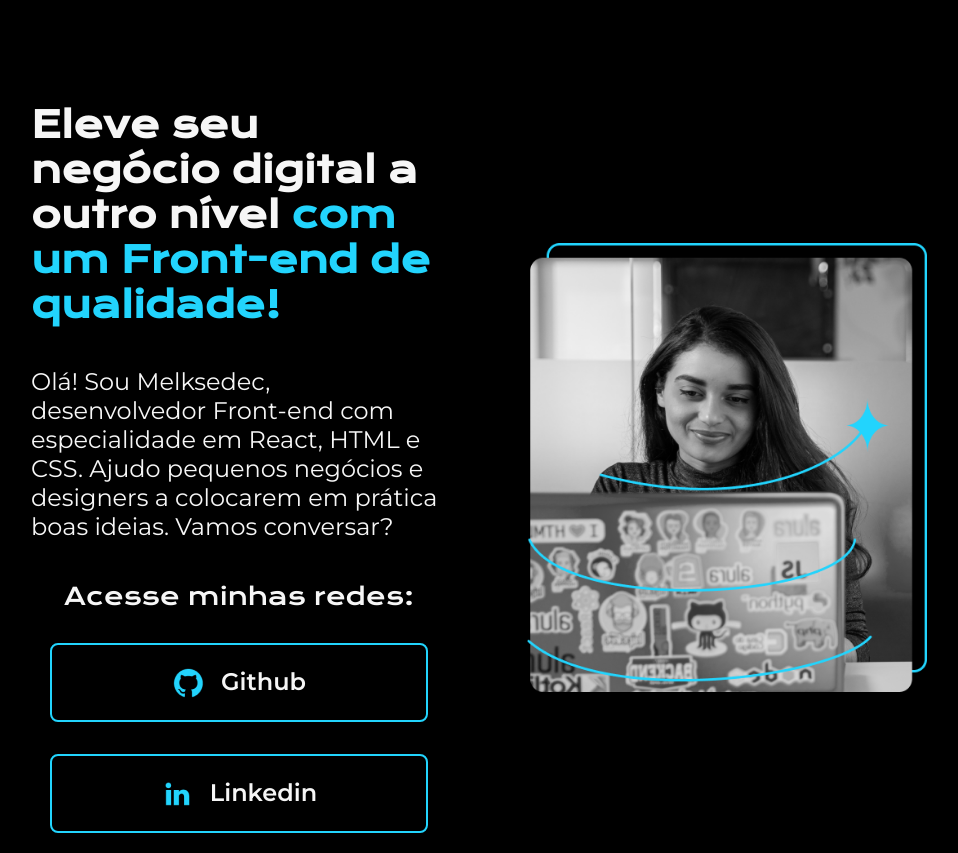
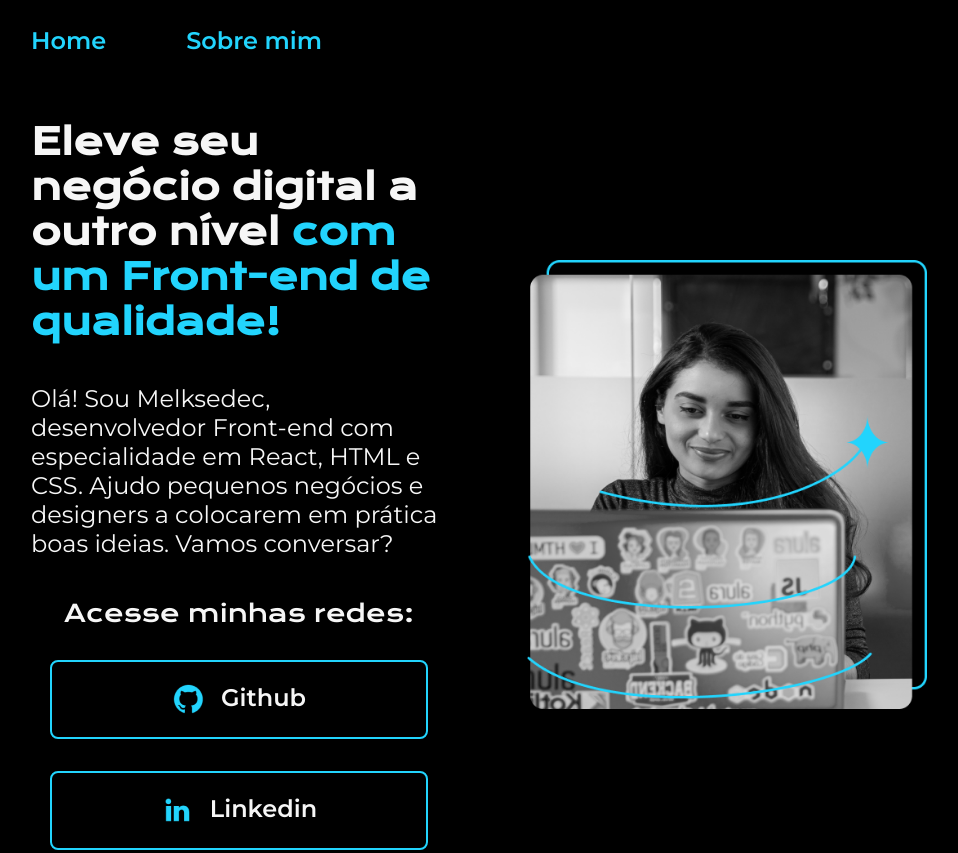
Before and after one commit to MelkAnt/portfolio---alura, a plain HTML site: page index.html in a window 1280 px wide. Shown: the top 853 px of the page, without its empty margins (161-1119 px from the left). Drawn offline with nearby package versions, Linux system fonts and the light colour scheme.

Commit message:
criação da página 'sobre mim' e navegação

```diff
--- a/index.html
+++ b/index.html
@@ -4,10 +4,15 @@
     <meta charset="UTF-8">
     <meta name="viewport" content="width=device-width, initial-scale=1.0">
     <title>Portfolio</title>
-    <link rel="stylesheet" href="style.css">
+    <link rel="stylesheet" href="./styles/style.css">
 </head>
 <body>
-    <header></header>
+    <header class="cabecalho">
+        <nav class="cabecalho__menu">
+            <a class="cabecalho__menu__link" href="index.html">Home</a>
+            <a class="cabecalho__menu__link" href="about.html">Sobre mim</a>
+        </nav>
+    </header>
     <main class="apresentacao">
         <section class="apresentacao__conteudo">
             <h1 class="apresentacao__conteudo__titulo">Eleve seu negócio digital a outro nível <strong class="titulo-destaque">com um Front-end de qualidade!</strong></h1>
@@ -24,7 +29,7 @@
                 </a>
             </div>
         </section>
-        <img src="Imagem.png" alt="Foto da Joana Santos programando">
+        <img src="./assets/Imagem.png" alt="Foto da Joana Santos programando">
     </main>
     <footer class="rodape">
         <p>Desenvolvido por Melk</p>
--- a/style.css
+++ b/styles/style.css
@@ -13,12 +13,29 @@ body {
     color: #F6F6F6;
 }
 
+.cabecalho {
+    padding: 2% 0% 0% 15%;
+}
+
+.cabecalho__menu {
+    display: flex;
+    gap: 80px;
+}
+
+.cabecalho__menu__link {
+    font-family: 'Montserrat', sans-serif;
+    font-size: 24px;
+    font-weight: 600;
+    color: #22D4FD;
+    text-decoration: none;
+}
+
 .titulo-destaque {
     color: #22D4FD;
 }
 
 .apresentacao {
-    padding: 8% 15%;
+    padding: 5% 15%;
     display: flex;
     align-items: center;
     gap: 80px; /* espaço fixo entre texto e imagem */
```
Also changed, not shown: about.html (added, +23 -0 lines), assets/Imagem.png (renamed from Imagem.png).
